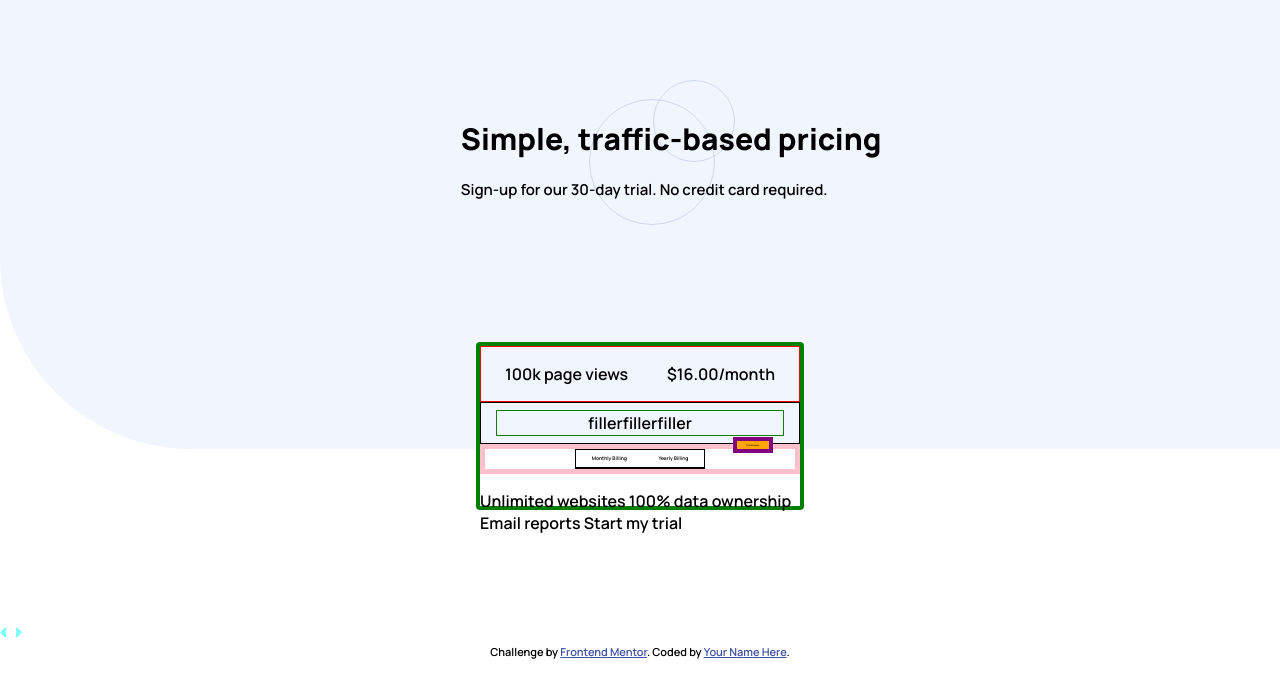
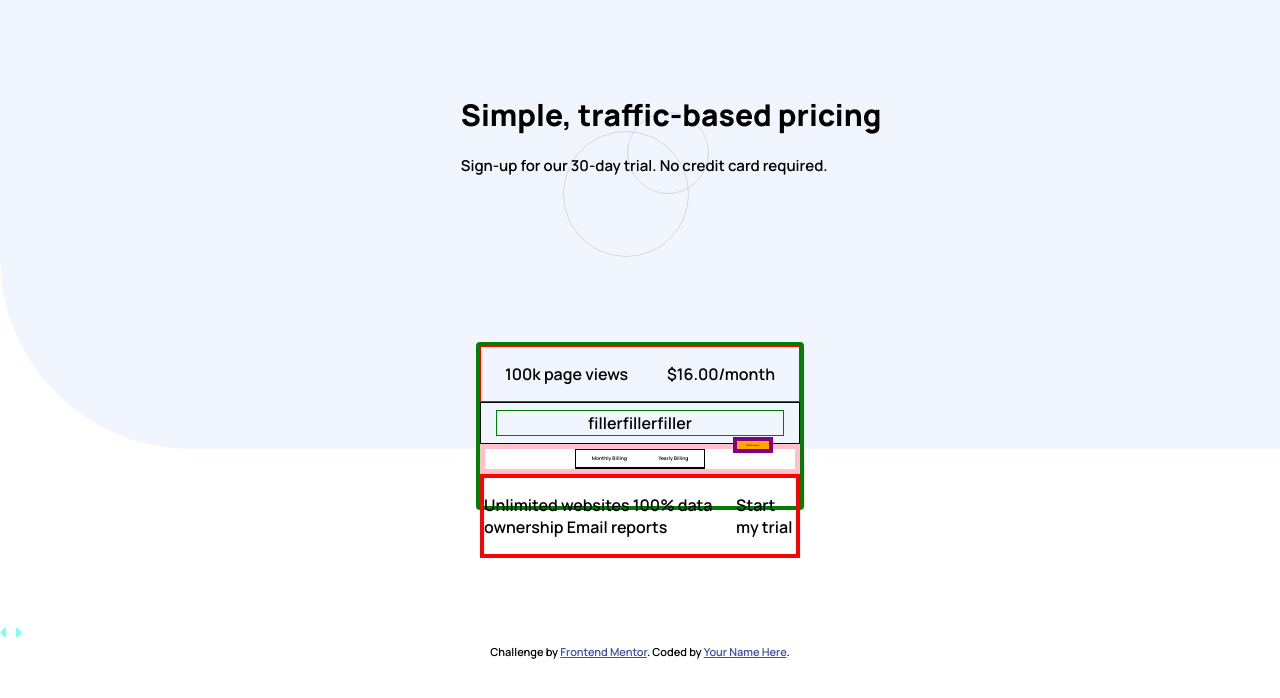
Before and after one commit to shoneriki/front-end, a plain HTML site: page interactive-pricing-component/index.html in a window 1280 px wide. Shown: the top 698 px of the page. Drawn offline with Linux system fonts and the light colour scheme.

Commit message:
positioning for circle svg, cta in 1440px

```diff
--- a/interactive-pricing-component/index.html
+++ b/interactive-pricing-component/index.html
@@ -70,13 +70,21 @@
               <p>25% discount</p>
             </div>
           </div>
-          <div class="advert">
-            <p> Unlimited websites
-              100% data ownership
-              Email reports
+          <div class="advert-wrap">
+            <div class="advert-left">
+              <p>
+                Unlimited websites
+                100% data ownership
+                Email reports
+              </p>
+            </div>
+            <div class="advert-right">
+              <p>Start my trial</p>
+            </div>
 
-              Start my trial</p>
           </div>
+
+
         </div>
       </div>
     </div>
--- a/interactive-pricing-component/style.css
+++ b/interactive-pricing-component/style.css
@@ -24,7 +24,7 @@ body {
 
 .cta-wrap {
   position: absolute;
-  bottom: 75%;
+  bottom: 78%;
   left: 36%;
   z-index: 10;
 }
@@ -43,8 +43,8 @@ body {
   margin: 0;
   padding: 0;
   position: absolute;
-  top: 10%;
-  left: 46%;
+  top: 14%;
+  left: 44%;
   z-index: 8;
 }
 
@@ -136,6 +136,12 @@ body {
   font-size: 2px;
 }
 
+.advert-wrap {
+  border: 4px solid red;
+  display: flex;
+  align-items: center;
+}
+
 
 
 
```
